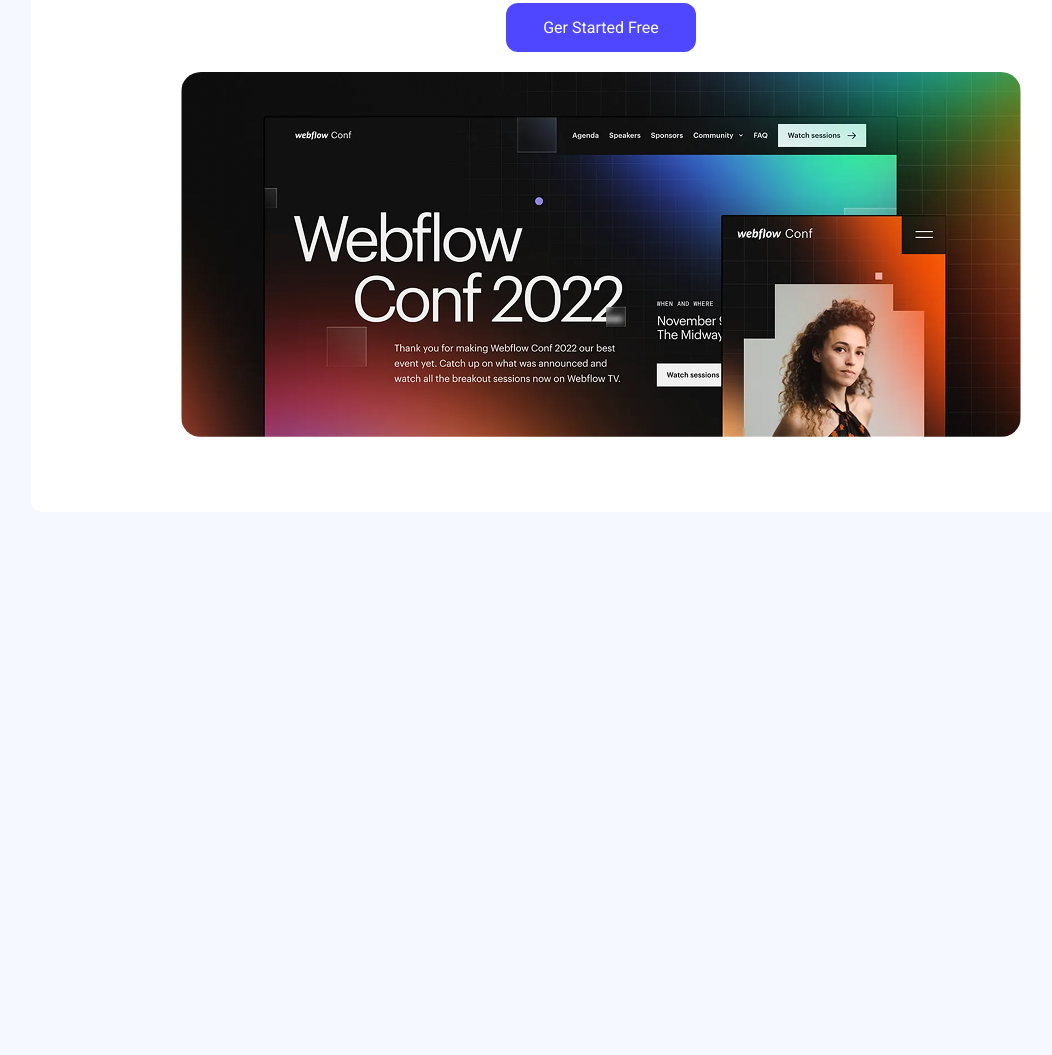
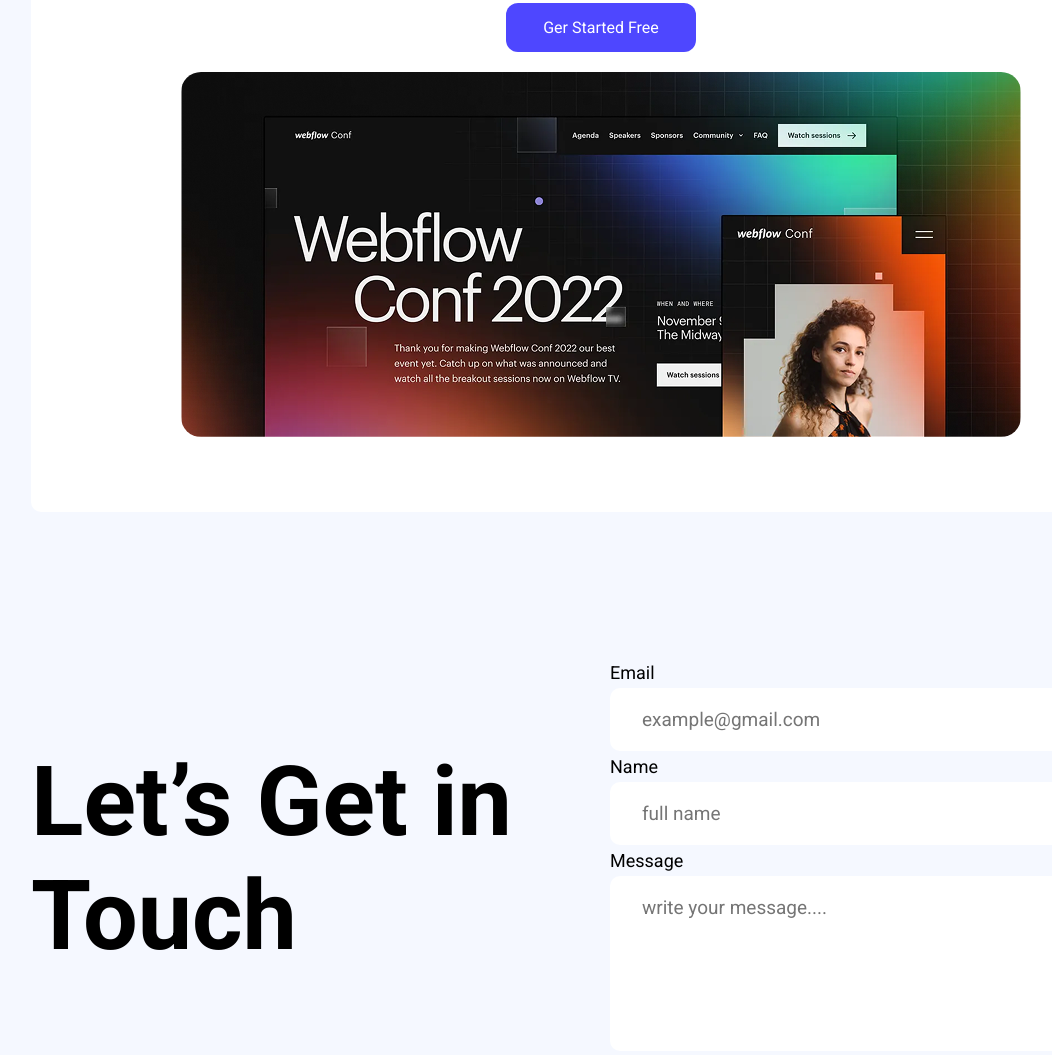
Before and after one commit to hasanbbbbbbbb/assignment-01, a plain HTML site: page index.html in a window 1280 px wide. Shown: the part 2537-3592 px from the top of the page, without its empty margins (39-1091 px from the left). Before the commit the page ends 3049 px from the top, so only its background shows below. Drawn offline with Linux system fonts and the light colour scheme.

Commit message:
get in touch done

```diff
--- a/index.html
+++ b/index.html
@@ -144,7 +144,23 @@
         <img src="./Assets/wc-big.png" alt="">
       </div>
     </section>
-
+    <section class="login">
+      <div class="login-container">
+        <div class="login-left">
+          <h1>Let’s Get in Touch</h1>
+        </div>
+        <div class="login-right">
+          <form action="#" method="post">
+            <label for="Email" class="login-label">Email</label>
+            <input type="email" id="Email" placeholder="example@gmail.com">
+            <label for="Name">Name</label>
+            <input type="text" id="Name" placeholder="full name">
+            <label for="Message">Message</label>
+            <textarea name="Message" id="Message" cols="20" rows="10" placeholder="write your message...."></textarea>
+          </form>
+        </div>
+      </div>
+    </section>
   </main>
 </body>
 </html>
```
